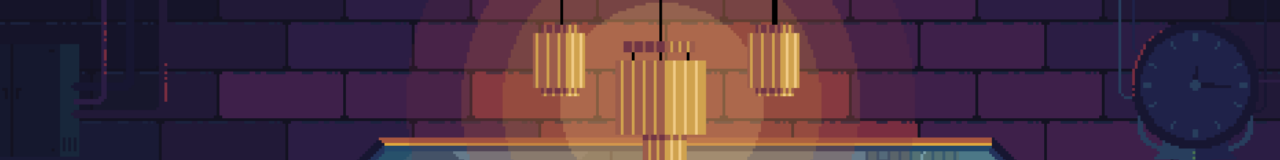
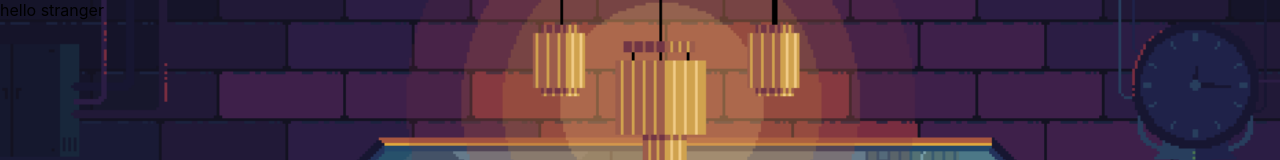
Before and after one commit to joan-serra/joan.io, a React (Create React App) app: page / in a window 1280 px wide. Shown: the top 160 px of the page. Built offline with nearby package versions, Linux system fonts and the light colour scheme.

Commit message:
fix poop

```diff
--- a/src/App.js
+++ b/src/App.js
@@ -3,8 +3,7 @@ import './App.css';
 
 function App() {
   return (
-    <body>
-    </body>
+    <div>hello stranger</div>
   );
 }
 
```
Also changed, not shown: 1 other file (tests, documents, lock files or other folders).
